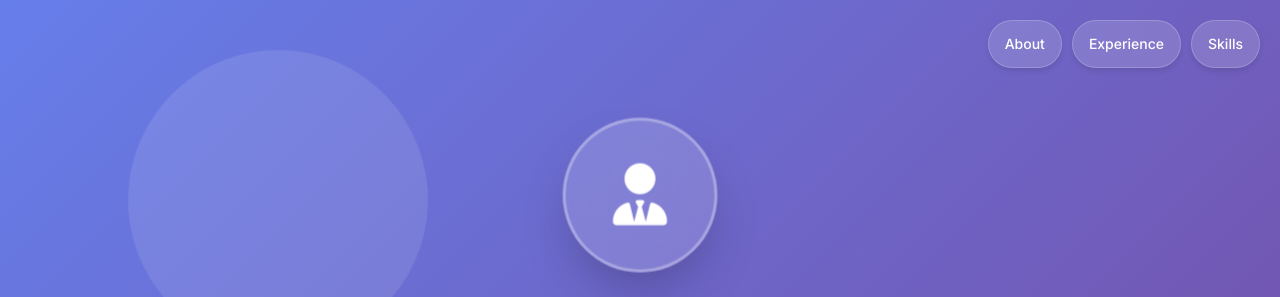
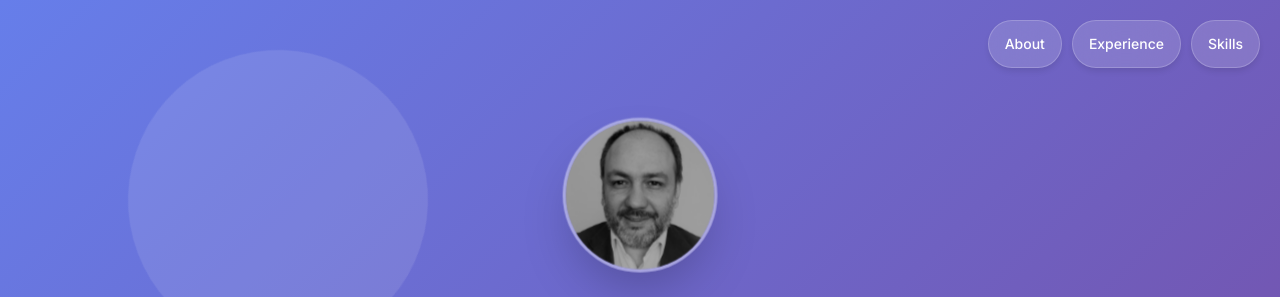
Before and after one commit to ilkerhalil/ilkerhalil.github.io, a plain HTML site: page index.html in a window 1280 px wide. Shown: the top 297 px of the page. Drawn offline with Linux system fonts and the light colour scheme.

Commit message:
Update README.md and index.html with project details and new profile image

```diff
--- a/index.html
+++ b/index.html
@@ -688,7 +688,7 @@
         <section class="hero" id="hero">
             <div class="hero-content">
                 <div class="hero-avatar">
-                    <i class="fas fa-user-tie"></i>
+                    <img src="img/1612543073263.jpeg" alt="İlker Halil Türer" style="width: 100%; height: 100%; border-radius: 50%; object-fit: cover;">
                 </div>
                 <h1>İlker Halil Türer</h1>
                 <p class="subtitle">Software Architect & DevOps Leader</p>
```
Also changed, not shown: img/1612543073263.jpeg (added), 1 other file.
